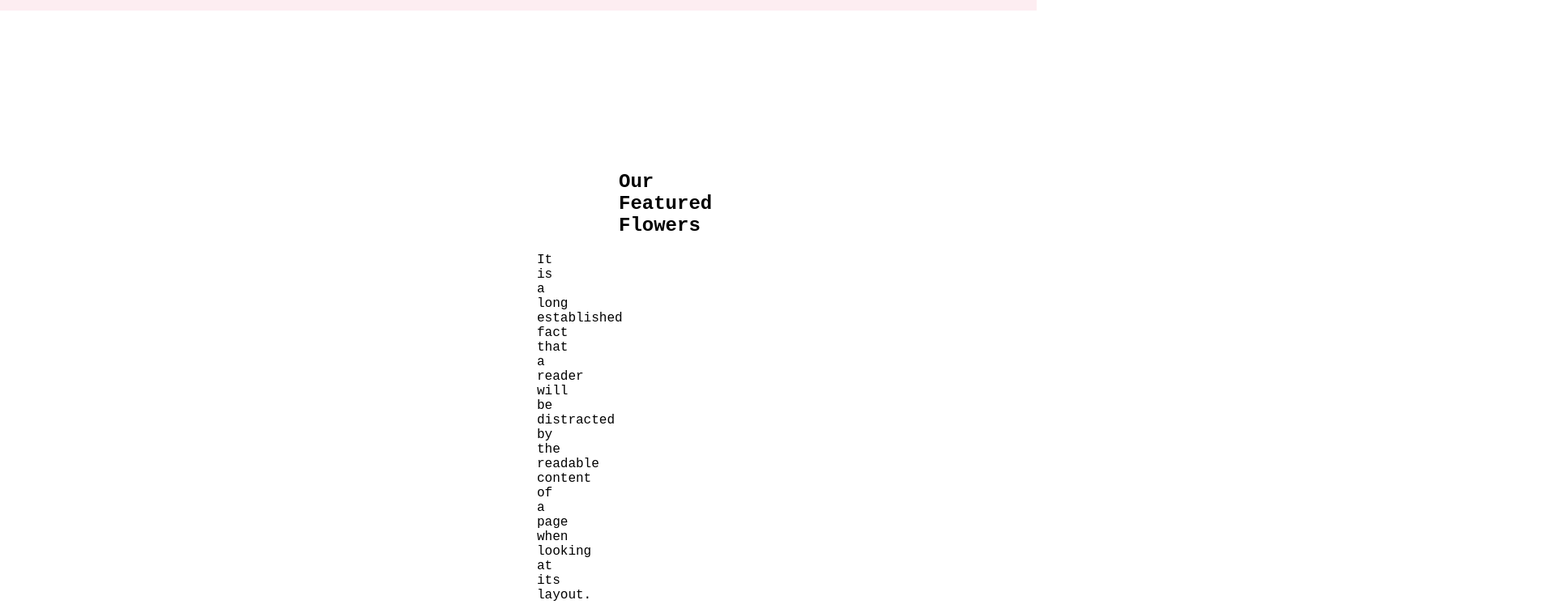
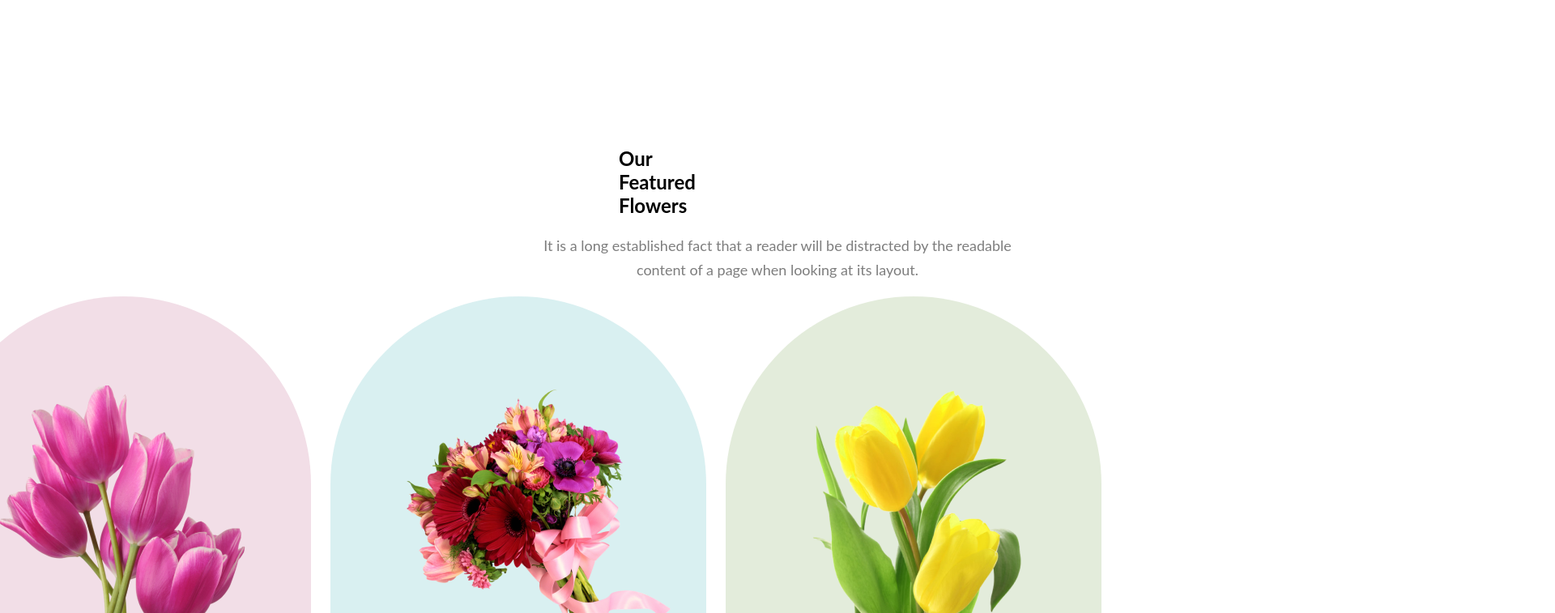
Before and after one commit to darklight9911/flower-shop-assignment-main, a plain HTML site: page index.html in a window 1280 px wide. Shown: the part 867-1624 px from the top of the page at 81% size, 1920 px wide, since content can reach past the window. Drawn offline with Linux system fonts and the light colour scheme.

Commit message:
featured flowers section submited

```diff
--- a/css/index.css
+++ b/css/index.css
@@ -10,7 +10,8 @@
 }
 * {
     /* font-family: "defaultregular"; */
-    font-family: 'Courier New', Courier, monospace;
+    font-family: Lato;
+
 }
 
 body{
@@ -91,13 +92,27 @@ body{
 
 }
 #banner2-des {
+
+    width: 594px;
+    flex-direction: column;
+    flex-shrink: 0;
     text-align: center;
     padding: 0px 663px ;
+    font-family: Lato;
+    color: rgba(39, 39, 39, 0.60);
+    text-align: center;
+    font-family: Lato;
+    font-size: 18px;
+    font-style: normal;
+    font-weight: 400;
+    line-height: 30px;
+
 }
 .box {
     display: flex;
     align-items: center;
     justify-content: center;
+    gap: 24px;
 }
 .box-footer {
     color: #272727;
@@ -105,8 +120,8 @@ body{
     font-family: Lato;
     font-size: 24px;
     font-style: normal;
-    font-weight: 700;
-    line-height: 35px;
+    font-weight: 400;
+    line-height: normal;
     text-decoration-line: underline;
     text-align: center;
     text-decoration: underline;
@@ -123,3 +138,36 @@ body{
     height: 428px;
     padding: 110px 78px 0px 78px;
 }
+.box2 {
+    border-radius: 300px 300px 0px 0px;
+    background: rgba(5, 151, 160, 0.15);
+    width: 464px;
+    height: 538px;
+
+}
+.box2 .box22 {
+
+    width: 370px;
+    height: 370px;
+
+    padding: 110px 78px 83px 78px;
+
+
+}
+.box2 .box-footer{
+    margin: 0px;
+}
+
+.box3 {
+    border-radius: 300px 300px 0px 0px;
+    background: rgba(71, 125, 17, 0.15);
+    width: 464px;
+    height: 538px;
+    flex-shrink: 0;
+}
+.box3 .box33 {
+    padding: 67px 75px 0px 75px;
+    width: 314px;
+    height: 471px;
+    flex-shrink: 0;
+}
--- a/index.html
+++ b/index.html
@@ -35,13 +35,22 @@
             </div>
             <div class="box2">
 
-                <img src="/asset/pngwing 6.png" alt="" class="box2">
+                <img src="/asset/pngwing 5.png" alt="" class="box22">
                 <p class="box-footer">Pink Flower Tree</p>
             </div>
             <div class="box3">
-               <img src="/asset/pngwing 7.png" alt="" class="box3">
+               <img src="/asset/pngwing 7.png" alt="" class="box33">
                 <p class="box-footer">Pink flower Tree</p>
             </div>
+            <!-- <div class="box-footer">
+                <p>Pink Flower Tree</p>
+            </div>
+            <div class="box-footer">
+                <p>Pink Flower Tree</p>
+            </div>
+            <div class="box-footer">
+                <p>Pink Flower Tree</p>
+            </div> -->
         </div>
     </section>
 </body>
```
